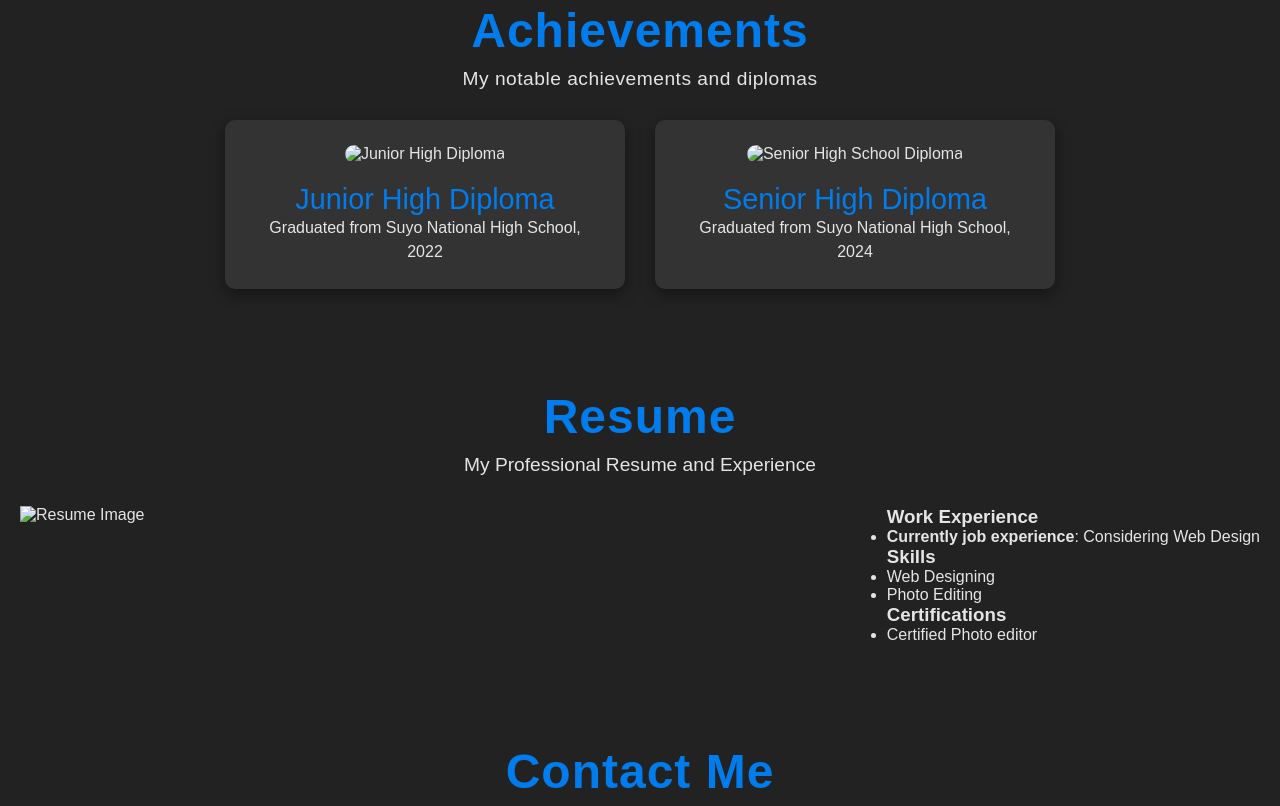
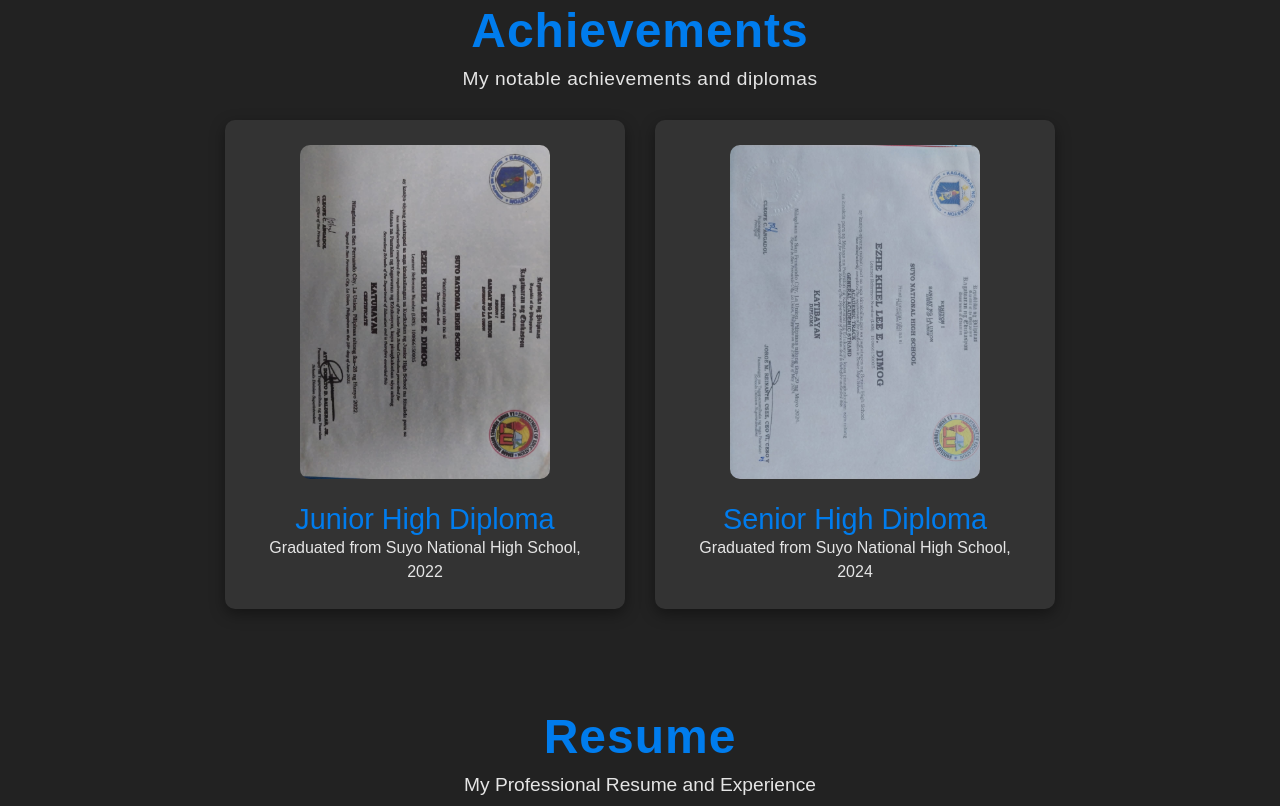
Before and after one commit to Lolipop2-design/Portfolioweb, a plain HTML site: page index.html in a window 1280 px wide. Shown: the part 1717-2523 px from the top of the page. Drawn offline with nearby package versions, Linux system fonts and the light colour scheme.

Commit message:
index.html

```diff
--- a/index.html
+++ b/index.html
@@ -93,12 +93,12 @@
         </div>
         <div class="achievements-gallery">
             <div class="achievement-item">
-                <img src="images/JuniorHigh.jpg" alt="Junior High Diploma">
+                <img src="JuniorHigh.jpg" alt="Junior High Diploma">
                 <h3>Junior High Diploma</h3>
                 <p>Graduated from Suyo National High School, 2022</p>
             </div>
             <div class="achievement-item">
-                <img src="images/SeniorHigh.jpg" alt="Senior High School Diploma">
+                <img src="SeniorHigh.jpg" alt="Senior High School Diploma">
                 <h3>Senior High Diploma</h3>
                 <p>Graduated from Suyo National High School, 2024</p>
             </div>
@@ -113,7 +113,7 @@
         </div>
         <div class="resume-content">
             <div class="resume-img">
-                <img src="images/Resume.jpg" alt="Resume Image"> <!-- Replace with your image later -->
+                <img src="Resume.jpg" alt="Resume Image"> <!-- Replace with your image later -->
             </div>
             <div class="resume-details">
                 <h3>Work Experience</h3>
```
